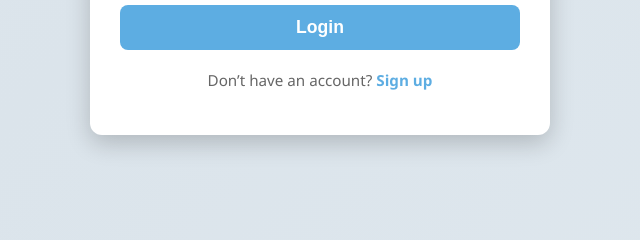
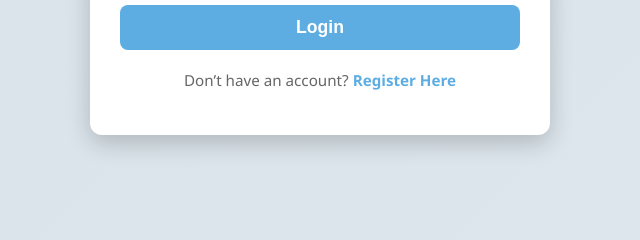
Before and after one commit to ayusjakhmola25/Cafe-Zone-Project, a plain HTML site: page login.html in a window 1280 px wide. Shown: the part 346-586 px from the top of the page, 320-960 px from the left. Drawn offline with Linux system fonts and the light colour scheme.

Commit message:
updated the login part

```diff
--- a/login.html
+++ b/login.html
@@ -11,7 +11,7 @@
     <header class="login-header">
         <div class="logo-title">
             <img src="images/cafelogo.png.jpeg" alt="Cafeteria Logo" class="logo">
-            <h1>FUSION CAFE </h1>
+            <h1>FUSION CAFE</h1>
         </div>
     </header>
 
@@ -31,7 +31,7 @@
 
                         <button type="submit" class="login-button">Login</button>
 
-                        <p class="register-link-text">Don’t have an account? <a href="#" onclick="showRegisterPanel(event)">Sign up</a></p>
+                        <p class="register-link-text">Don’t have an account? <a href="#" onclick="showRegisterPanel(event)">Register Here</a></p>
                     </form>
                 </div>
             </div>
```
